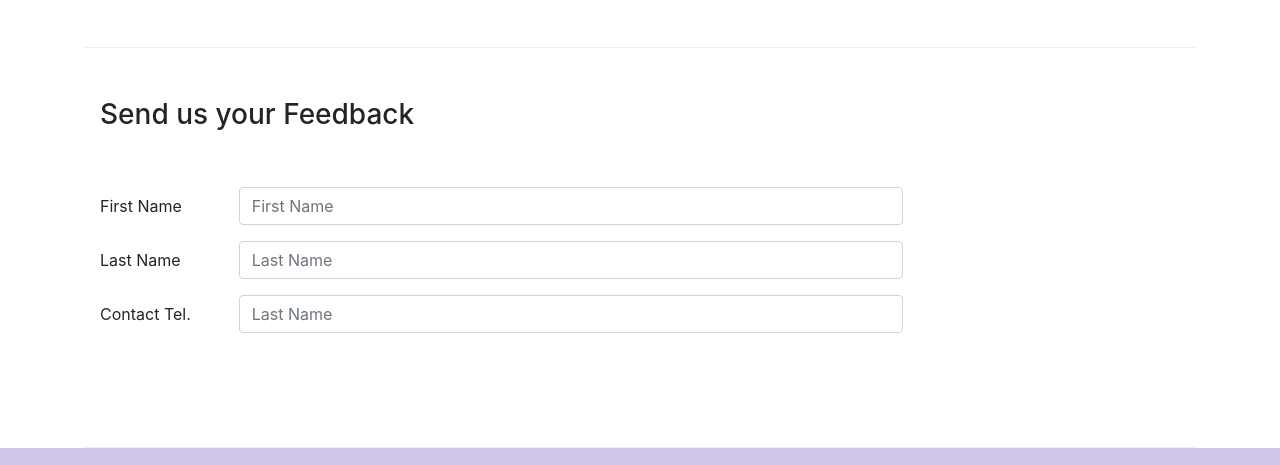
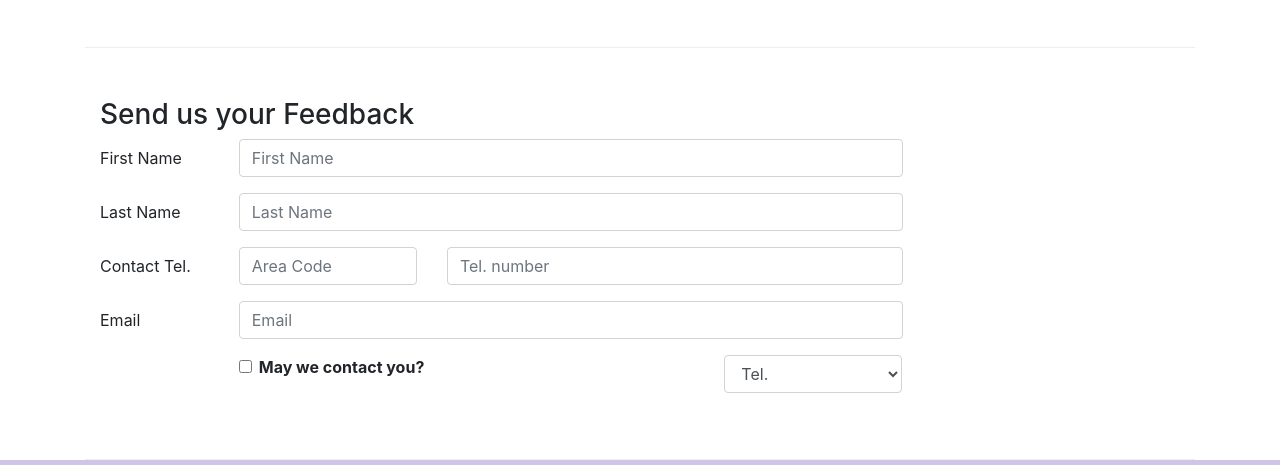
Before and after one commit to kaustubh87/Sample-Website-using-Bootstrap-4, a website: page contactus.html in a window 1280 px wide. Shown: the part 817-1282 px from the top of the page. Drawn offline with nearby package versions, Linux system fonts and the light colour scheme.

```diff
--- a/contactus.html
+++ b/contactus.html
@@ -109,14 +109,45 @@
                     </div>
                     <div class="form-group row">
                             <label for="telnum" class="col-12 col-md-2 col-form-label">Contact Tel.</label>
+                            <div class="col-5 col-md-3">
+                                <input type="tel" class="form-control" id="areacode" name="areacode"
+                                placeholder="Area Code">
+                            </div>
+                            <div class="col-7 col-md-7">
+                                    <input type="tel" class="form-control" id="telnum" name="telnum"
+                                    placeholder="Tel. number">
+                            </div>
+                    </div>
+                    <div class="form-group row">
+                            <label for="emailid" class="col-md-2 col-form-label">Email</label>
                             <div class="col-md-10">
-                                <input type="text" class="form-control" id="lastname" name="lastname"
-                                placeholder="Last Name">
+                                <input type="email" class="form-control" id="emailid" name="emailid"
+                                placeholder="Email">
                             </div>
+                    </div>
+                    <div class="form-group row">
+                        <div class="col-md-6 offset-md-2">
+                            <div class="form-check">
+                                <input type="checkbox" class="form-check-input" name="approve" id="approve" value="">
+                                <label class="form-check-label" for="approve">
+                                    <strong>May we contact you?</strong>
+                                </label>
+                            </div>
+                        </div>
+
+                        <div class="col-md-3 offset-md-1">
+                            <select class="form-control">
+                                <option>Tel.</option>
+                                <option>Email</option>
+                            </select>
+                        </div>
+
+
                     </div>
                 </form>
             </div>
-             <div class="col-12 col-md">
+
+            <div class="col-12 col-md">
             </div>
        </div>
 
```
